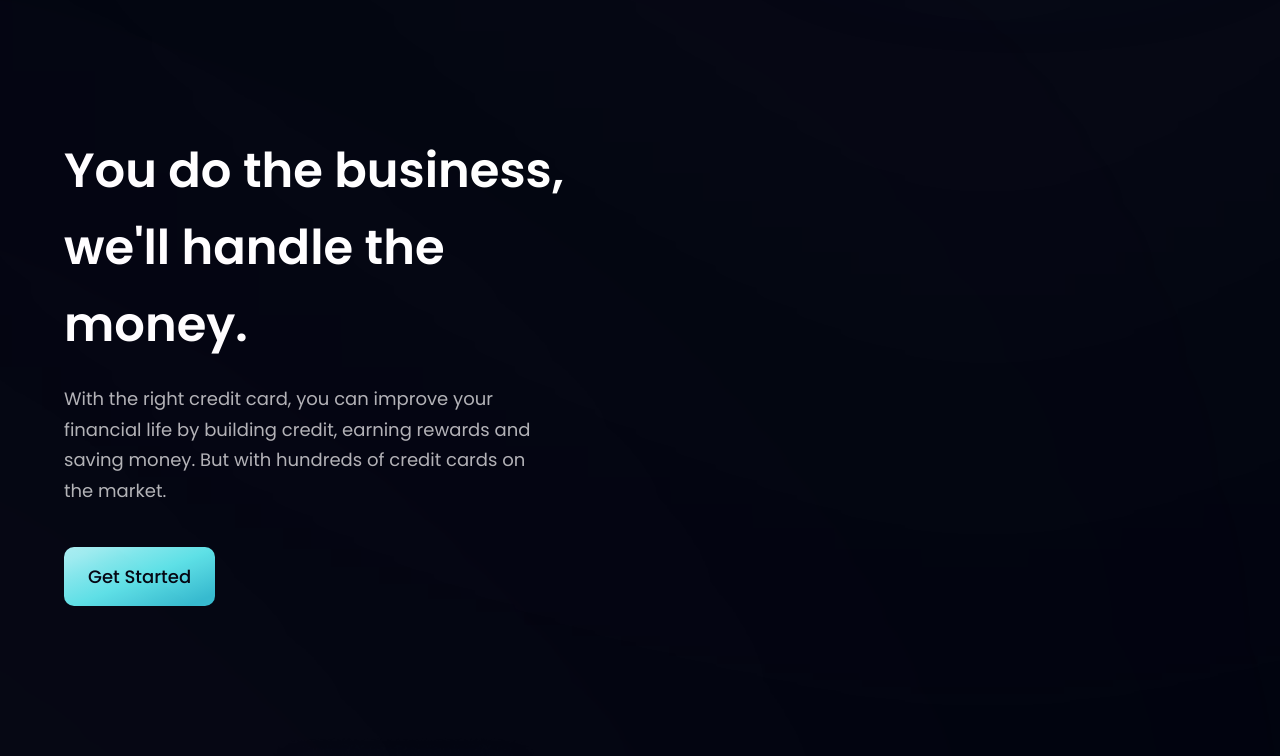
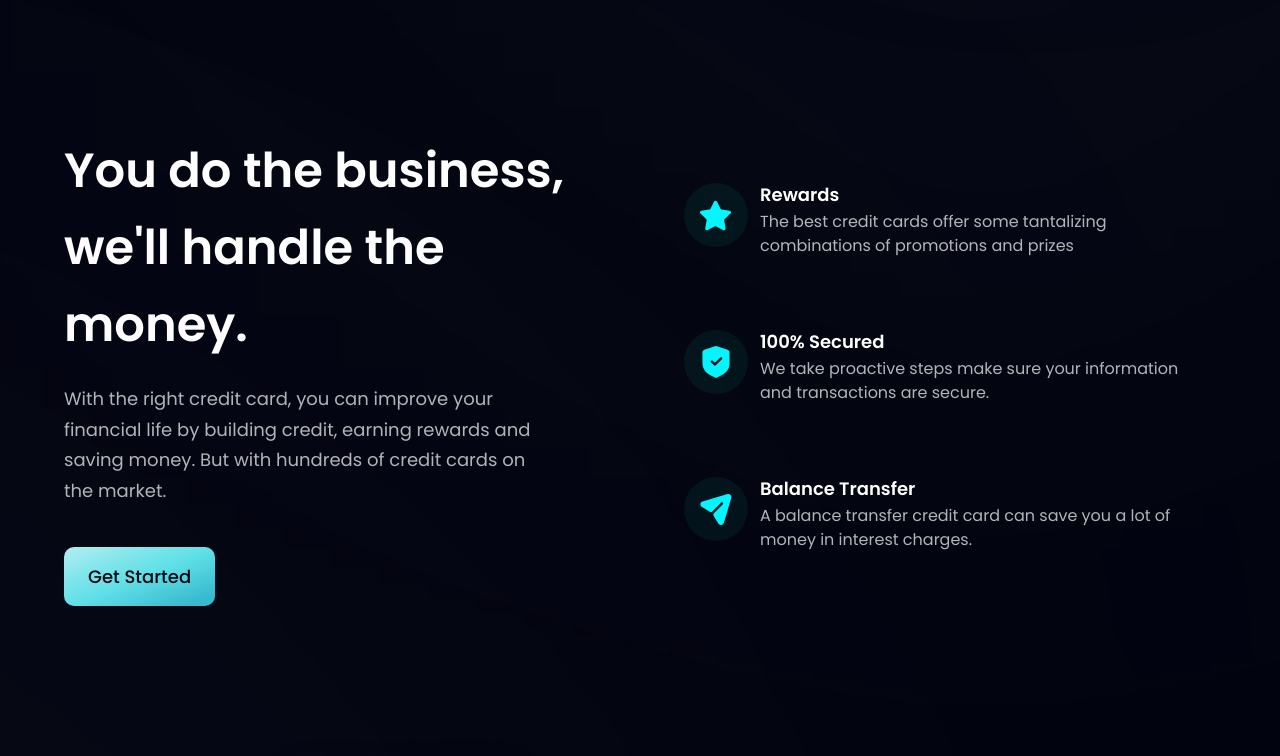
Before and after one commit to SaqifHaque/Bank-React-Responsive, a React (Vite) app: page / in a window 1280 px wide. Shown: the part 860-1616 px from the top of the page. Built offline with nearby package versions, Linux system fonts and the light colour scheme.

Commit message:
Business Component bug fixed

```diff
--- a/src/components/Business.jsx
+++ b/src/components/Business.jsx
@@ -4,6 +4,7 @@ import styles, { layout } from '../styles'
 import Button from '../components/Button';
 
 const FeatureCard = ({ icon, title, content, index }) => {
+  return (
     <div className={`flex flex-row p-6 rounded-[20px] ${index !== features.length - 1 ? "mb-5" : "mb-0"}
     feature-card`}>
       <div className={`w-[64px] h-[64px] rounded-full ${styles.flexCenter} bg-dimBlue`}>
@@ -18,6 +19,7 @@ const FeatureCard = ({ icon, title, content, index }) => {
         </p>
       </div>
     </div>
+  )
 }
 
 const Business = () => {
@@ -33,10 +35,9 @@ const Business = () => {
         <Button style="mt-10" title="Get Started"/>
       </div>
       <div className={`${layout.sectionImg} flex-col`}>
-        {features.map((feature, index) => {
+        {features.map((feature, index) => (
           <FeatureCard key={feature.id} {...feature} index={index}/>
-        })}
-
+        ))}
       </div>
     </section>
   )
```
Lines whose indentation alone changed are shown as unchanged.
